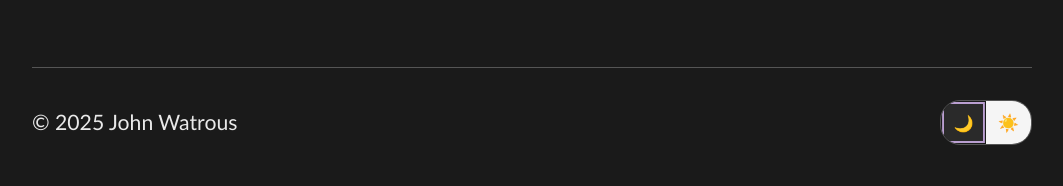
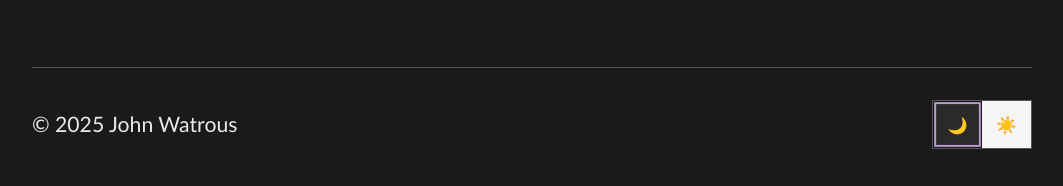
Before and after one commit to jhwatrous/jhwatrous.github.io, a Jekyll site: the page built from index.md, in a window 1280 px wide. Shown: the part 1062-1248 px from the top of the page, without its empty margins (108-1171 px from the left). Built offline with Jekyll 4.4.1, drawn with Linux system fonts in a browser that asks for light colours.

Commit message:
Revising...

```diff
--- a/assets/css/simple-dark.css
+++ b/assets/css/simple-dark.css
@@ -120,8 +120,6 @@ footer {
 
 .theme-toggle {
     display: flex;
-    border-radius: 20px;
-    overflow: hidden;
     border: 1px solid var(--border-color);
     cursor: pointer;
 }
@@ -131,19 +129,20 @@ footer {
     font-size: 0.8em;
     transition: all 0.3s ease;
     user-select: none;
+    border: 2px solid transparent;
 }
 
 .theme-option.dark {
-    background-color: #2a2a2a;
-    color: #e9e9e9;
+    background-color: #2a2a2a; /* Dark theme secondary bg */
+    color: #e9e9e9; /* Dark theme text */
 }
 
 .theme-option.light {
-    background-color: #f5f5f5;
-    color: #2c2c2c;
+    background-color: #f5f5f5; /* Light theme secondary bg */
+    color: #2c2c2c; /* Light theme text */
 }
 
 .theme-option.active {
-    box-shadow: inset 0 0 0 2px var(--accent-primary);
+    border-color: var(--accent-primary);
     transform: scale(0.95);
 }
```
